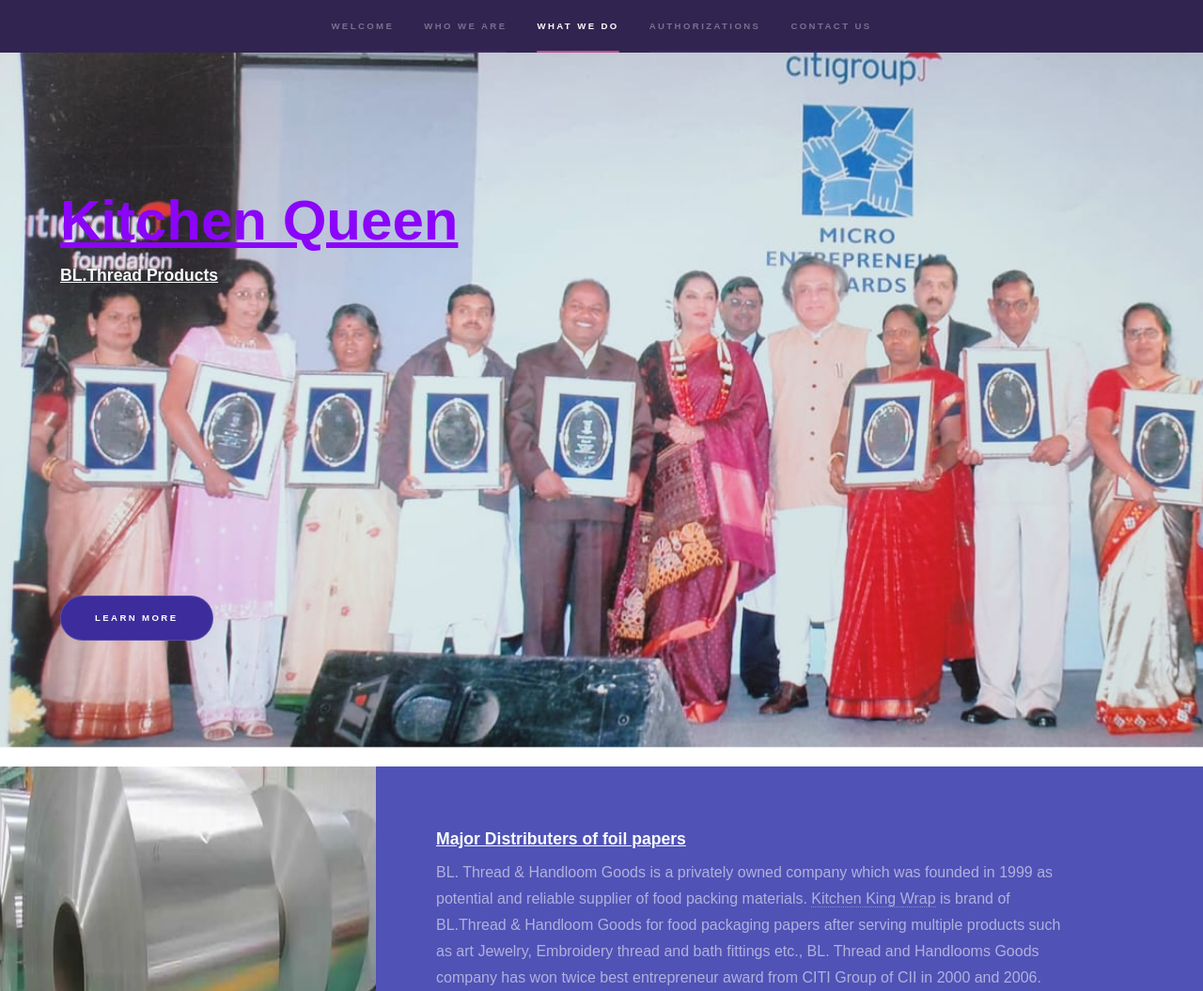
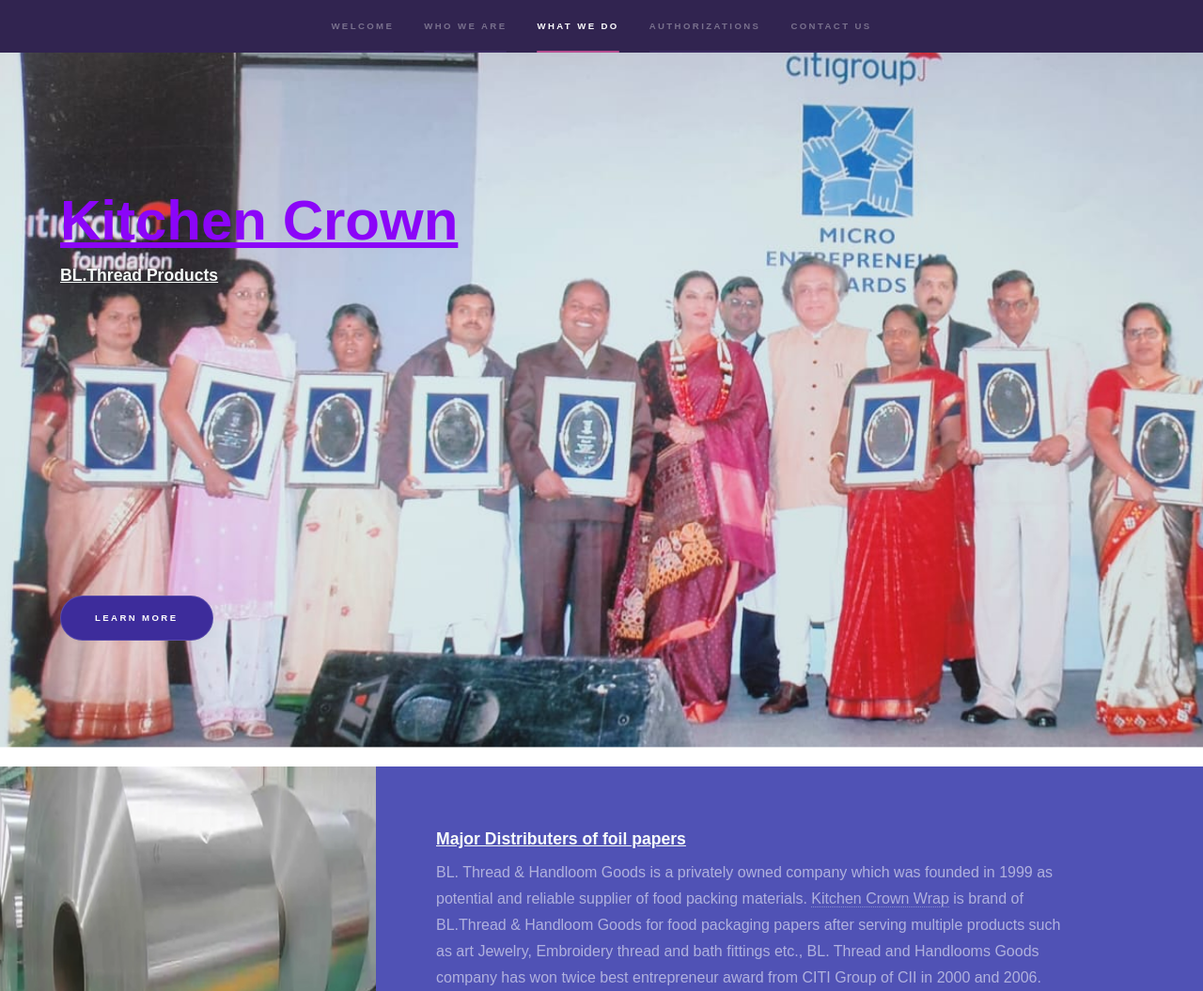
Before and after one commit to gulshanbyte/hyperspaceKitchen-king, a Flask app: page / in a window 1280 px wide. Shown: the top 1055 px of the page at 94% size. Run offline with Flask 3, Linux system fonts and the light colour scheme.

Commit message:
namechangeto Crown

```diff
--- a/templates/base.html
+++ b/templates/base.html
@@ -35,7 +35,7 @@
 				<!-- Intro -->
 					<section id="intro" class="wrapper style1 fullscreen fade-up">
 						<div class="inner">
-							<h1><u>Kitchen Queen</u></h1>
+							<h1><u>Kitchen Crown</u></h1>
 							<h3><u>BL.Thread Products</u></h3>
 							<p>
 							</p>
--- a/templates/index.html
+++ b/templates/index.html
@@ -10,7 +10,7 @@
 								<div class="inner">
 									<h2><u>Major Distributers of foil papers</u></h2>
 									<p>BL. Thread & Handloom Goods is a privately owned company which was founded in 1999 as potential and reliable supplier of
-										food packing materials. <a href="Kitchen King Wrap">Kitchen King Wrap</a> is brand of BL.Thread & Handloom Goods for
+										food packing materials. <a href="Kitchen King Wrap">Kitchen Crown Wrap</a> is brand of BL.Thread & Handloom Goods for
 										food packaging papers after serving multiple products such as art Jewelry, Embroidery thread and bath fittings etc.,
 										BL. Thread and Handlooms Goods company has won twice best entrepreneur award from CITI Group of CII	in 2000 and 2006.
 										We are commited to serve best posible quality to our customers and distributes.</p>
@@ -59,7 +59,7 @@
 						<div class="inner">
 							<h2><u>What we do</u></h2>
 							<p>we specialize in providing top-tier packaging solutions tailored to meet the diverse needs of our clients.
-								Our extensive range of foil papers boasts superior durability, versatility, and barrier properties, ensuring optimal preservation and protection for your products. Backed by a dedicated team of experts and strategic partnerships with leading manufacturers, we guarantee unparalleled quality and reliability in every order. Whether you're in the food, pharmaceutical, or consumer goods industry, we are your trusted partner for all your packaging foil needs. Experience the difference with Kitchen Queen Wrap, where excellence in packaging meets unparalleled customer satisfaction.
+								Our extensive range of foil papers boasts superior durability, versatility, and barrier properties, ensuring optimal preservation and protection for your products. Backed by a dedicated team of experts and strategic partnerships with leading manufacturers, we guarantee unparalleled quality and reliability in every order. Whether you're in the food, pharmaceutical, or consumer goods industry, we are your trusted partner for all your packaging foil needs. Experience the difference with Kitchen Crown Wrap, where excellence in packaging meets unparalleled customer satisfaction.
 								Discover our range of foil paper food packaging designed to preserve freshness and ensure convenience for your culinary delights. From sleek aluminum foil wraps to eco-friendly alternatives, we offer a variety of options to suit your needs. Our packaging complies with <a href="gallery.html">GST</a> regulations and is sourced from certified enterprises, guaranteeing quality and accountability. Each product is marked with a<a href="../templates/gallery.html">unique enterprise number</a> for traceability and reassurance. Elevate your food presentation and storage with our premium foil paper packaging solutions.
 								</p>
 							<div class="features">
```
